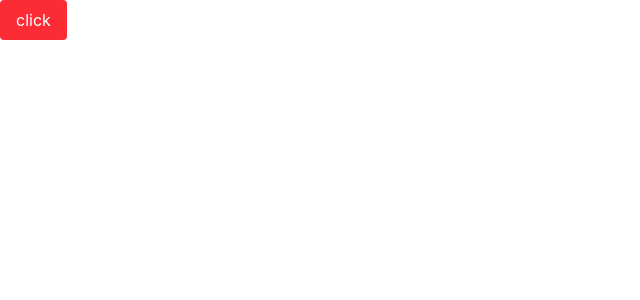
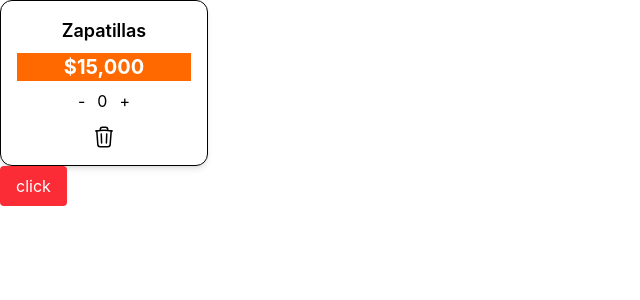
Before and after one commit to palavecino12/Zapi, a React (Vite) app in the folder frontend/: page / in a window 1280 px wide. Shown: the top 300 px of the page, without its empty margins (0-640 px from the left). Built offline with nearby package versions, Linux system fonts and the light colour scheme.

Commit message:
hice la cartItem

```diff
--- a/frontend/package.json
+++ b/frontend/package.json
@@ -11,7 +11,8 @@
   },
   "dependencies": {
     "react": "^19.2.4",
-    "react-dom": "^19.2.4"
+    "react-dom": "^19.2.4",
+    "react-icons": "^5.6.0"
   },
   "devDependencies": {
     "@eslint/js": "^9.39.4",
--- a/frontend/src/App.tsx
+++ b/frontend/src/App.tsx
@@ -1,7 +1,13 @@
 import { CameraView } from './scanner/CameraView'
+import  Cartitem  from './cart/CartItem';
 
 function App() {
-  return <CameraView/>
+  return (
+    <>
+      <Cartitem nombre="Zapatillas" precio={15000} />
+      <CameraView />
+    </>
+  );
 }
 
 export default App
--- a/frontend/src/cart/CartItem.tsx
+++ b/frontend/src/cart/CartItem.tsx
@@ -0,0 +1,65 @@
+import { useState } from "react";
+
+type CartitemProps = {
+    nombre: string;
+    precio: number;
+};
+
+
+const Cartitem = ({nombre, precio} : CartitemProps) => {
+
+    const [contador, setContador] = useState(0);
+
+    function aumentarCant(): void {
+  setContador(prev => prev + 1);
+    }
+
+    function disminuirCant(): void {
+        if (0 >= contador) {
+            setContador(0);
+            console.log("aca deberia negar y eliminar del carrito");
+        }else{
+            setContador(prev => prev - 1);
+        }
+    }
+
+  return (
+    <div className="border rounded-xl p-4 w-52 text-center shadow-md hover:shadow-lg transition">
+
+  {/* Nombre */}
+  <h2 className="text-lg font-semibold mb-2">{nombre}</h2>
+
+  {/* Precio */}
+  <p className="text-white font-bold text-xl bg-orange-500 mb-2">
+    ${precio.toLocaleString()}
+  </p>
+
+  {/* Contador + botones */}
+  <div className="flex items-center justify-center gap-3 mt-2">
+    <button onClick={disminuirCant}>-</button>
+    <p>{contador}</p>
+    <button onClick={aumentarCant}>+</button>
+  </div>
+  <div className="flex justify-center mt-3">
+    <svg
+      onClick={disminuirCant}
+      xmlns="http://www.w3.org/2000/svg"
+      fill="none"
+      viewBox="0 0 24 24"
+      strokeWidth={1.5}
+      stroke="currentColor"
+      className="size-6 cursor-pointer"
+    >
+      <path
+        strokeLinecap="round"
+        strokeLinejoin="round"
+        d="m14.74 9-.346 9m-4.788 0L9.26 9m9.968-3.21c.342.052.682.107 1.022.166m-1.022-.165L18.16 19.673a2.25 2.25 0 0 1-2.244 2.077H8.084a2.25 2.25 0 0 1-2.244-2.077L4.772 5.79m14.456 0a48.108 48.108 0 0 0-3.478-.397m-12 .562c.34-.059.68-.114 1.022-.165m0 0a48.11 48.11 0 0 1 3.478-.397m7.5 0v-.916c0-1.18-.91-2.164-2.09-2.201a51.964 51.964 0 0 0-3.32 0c-1.18.037-2.09 1.022-2.09 2.201v.916m7.5 0a48.667 48.667 0 0 0-7.5 0"
+      />
+    </svg>
+  </div>
+
+</div>
+  );
+};
+
+export default Cartitem;
```
Also changed, not shown: 1 other file (tests, documents, lock files or other folders).
